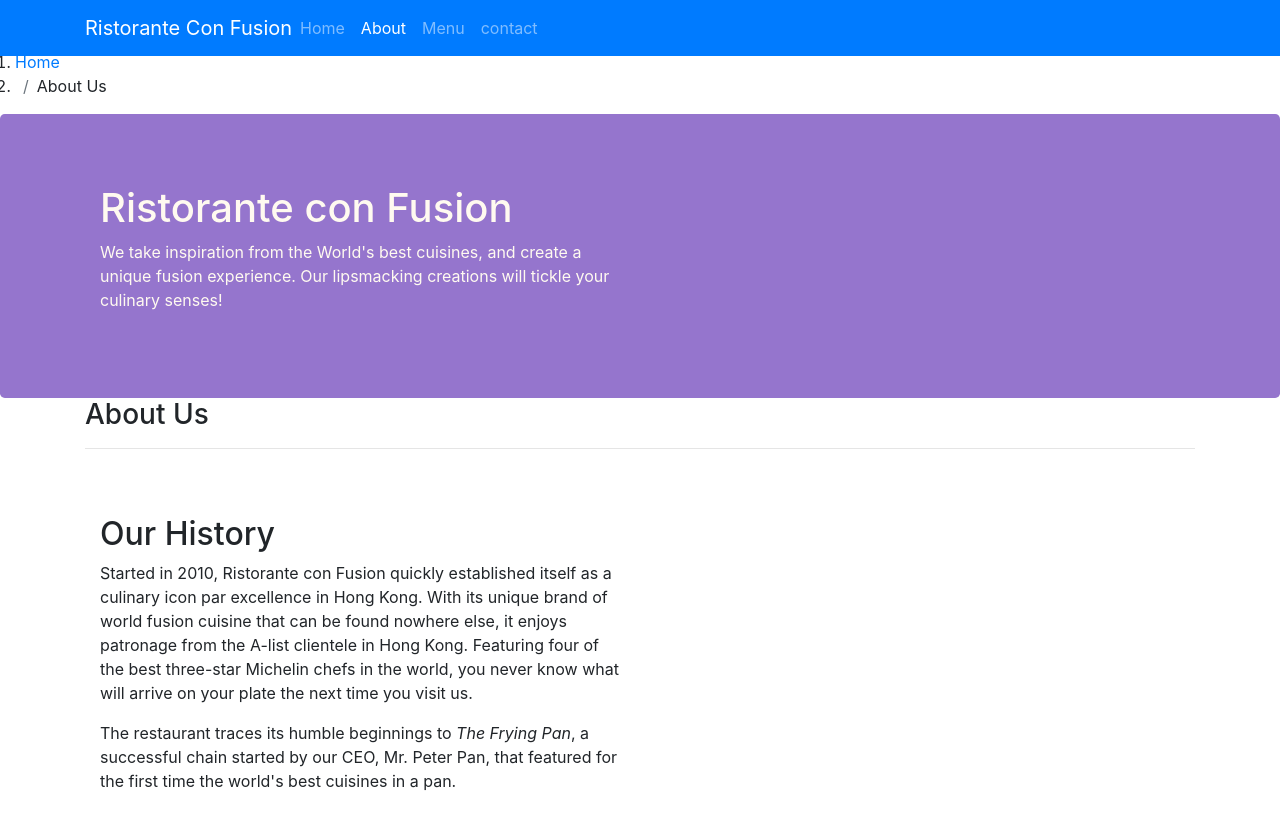
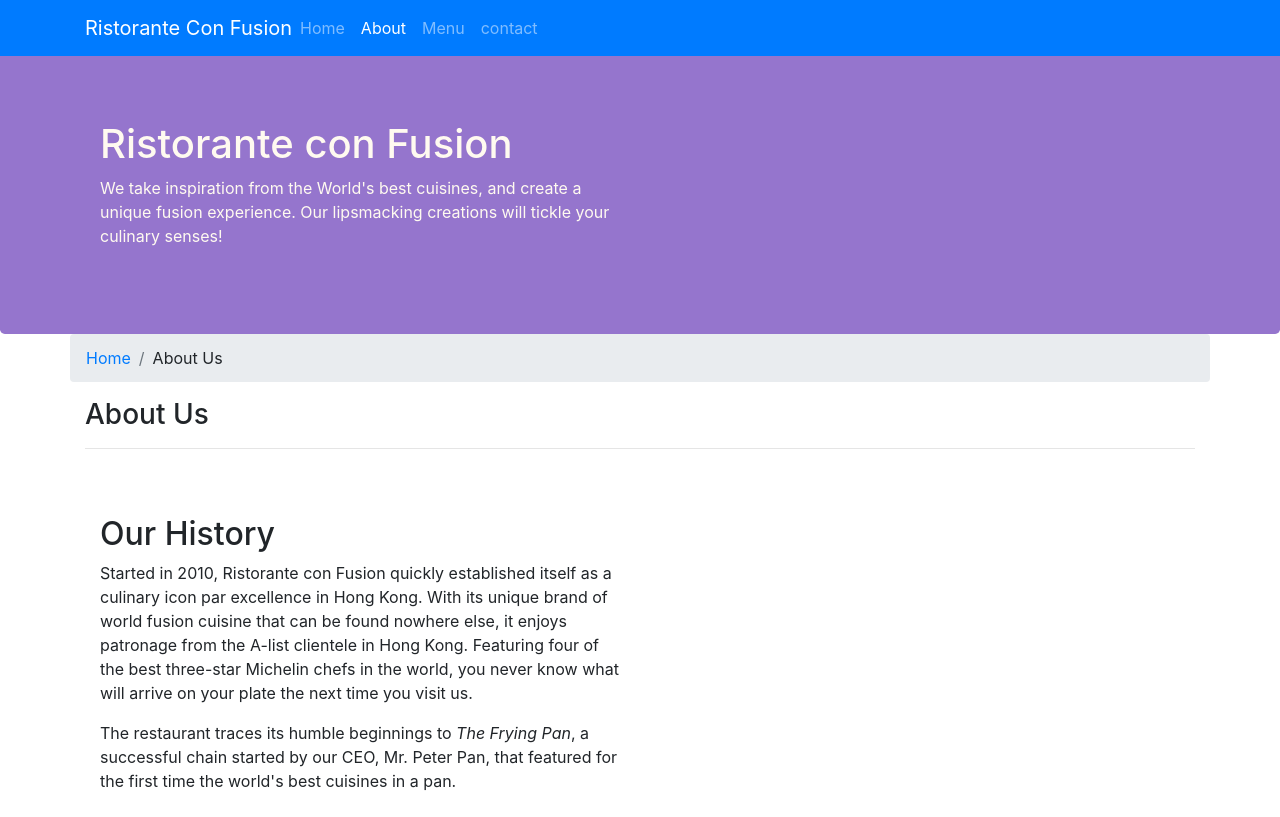
Before and after one commit to zoheers/bootstrap-course, a website: page aboutus.html in a window 1280 px wide. Shown: the top 817 px of the page. Drawn offline with nearby package versions, Linux system fonts and the light colour scheme.

Commit message:
correct breadcrumb mistake

```diff
--- a/aboutus.html
+++ b/aboutus.html
@@ -32,10 +32,7 @@
 
         </div>
     </nav>
-    <ol class="col-12 breadcrum">
-        <li class="breadcrumb-item" ><a href="./index.html">Home</a></li>
-        <li class="breadcrumb-item" >About Us</li>
-    </ol class="col-12">
+
 
     <header class="jumbotron">
         <div class="container">
@@ -52,6 +49,10 @@
 
     <div class="container">
         <div class="row">
+            <ol class="col-12 breadcrumb">
+                <li class="breadcrumb-item" ><a href="./index.html">Home</a></li>
+                <li class="breadcrumb-item" >About Us</a></li>
+            </ol>
             <div class="col-12">
                <h3>About Us</h3>
                <hr>
```
